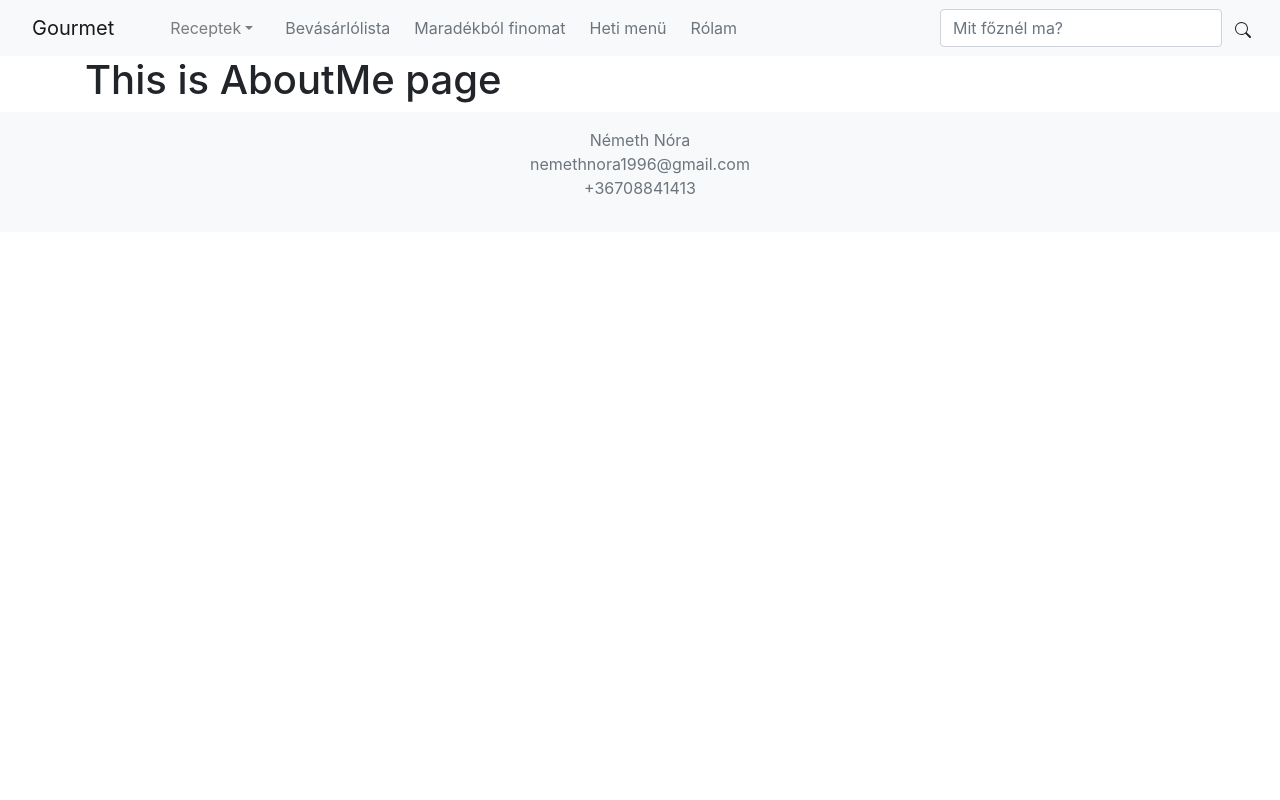
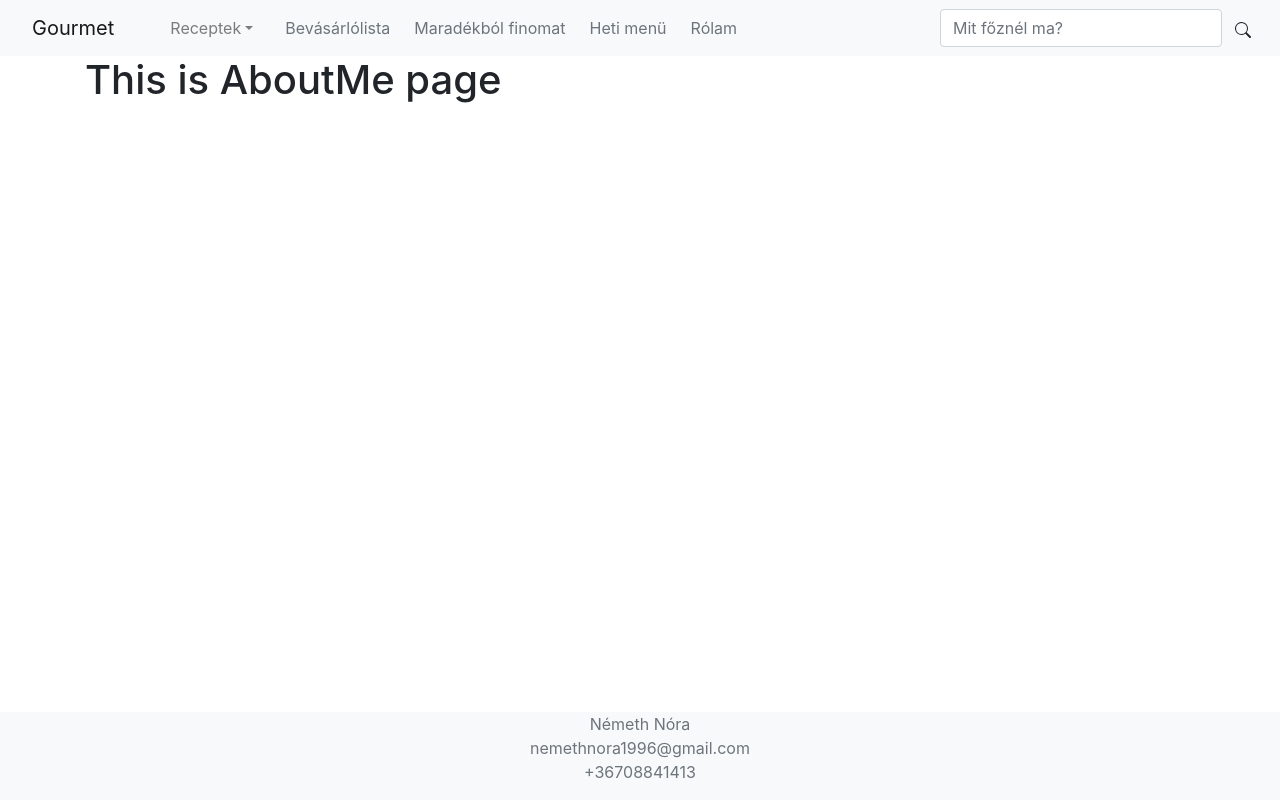
Before and after one commit to nora-nemeth/gourmet, a React (Create React App) app: page /aboutMe in a window 1280 px wide. Built offline with nearby package versions, Linux system fonts and the light colour scheme.

Commit message:
Modified footer layout

```diff
--- a/src/components/footer.jsx
+++ b/src/components/footer.jsx
@@ -4,7 +4,10 @@ import { Container } from "react-bootstrap";
 class Footer extends Component {
   render() {
     return (
-      <footer className="footer mt-auto py-3 bg-light text-center">
+      <footer
+        className="footer bg-light text-center"
+        style={{ position: "fixed", left: "0", bottom: "0", width: "100%" }}
+      >
         <Container>
           <p className="text-muted">
             Németh Nóra
```
